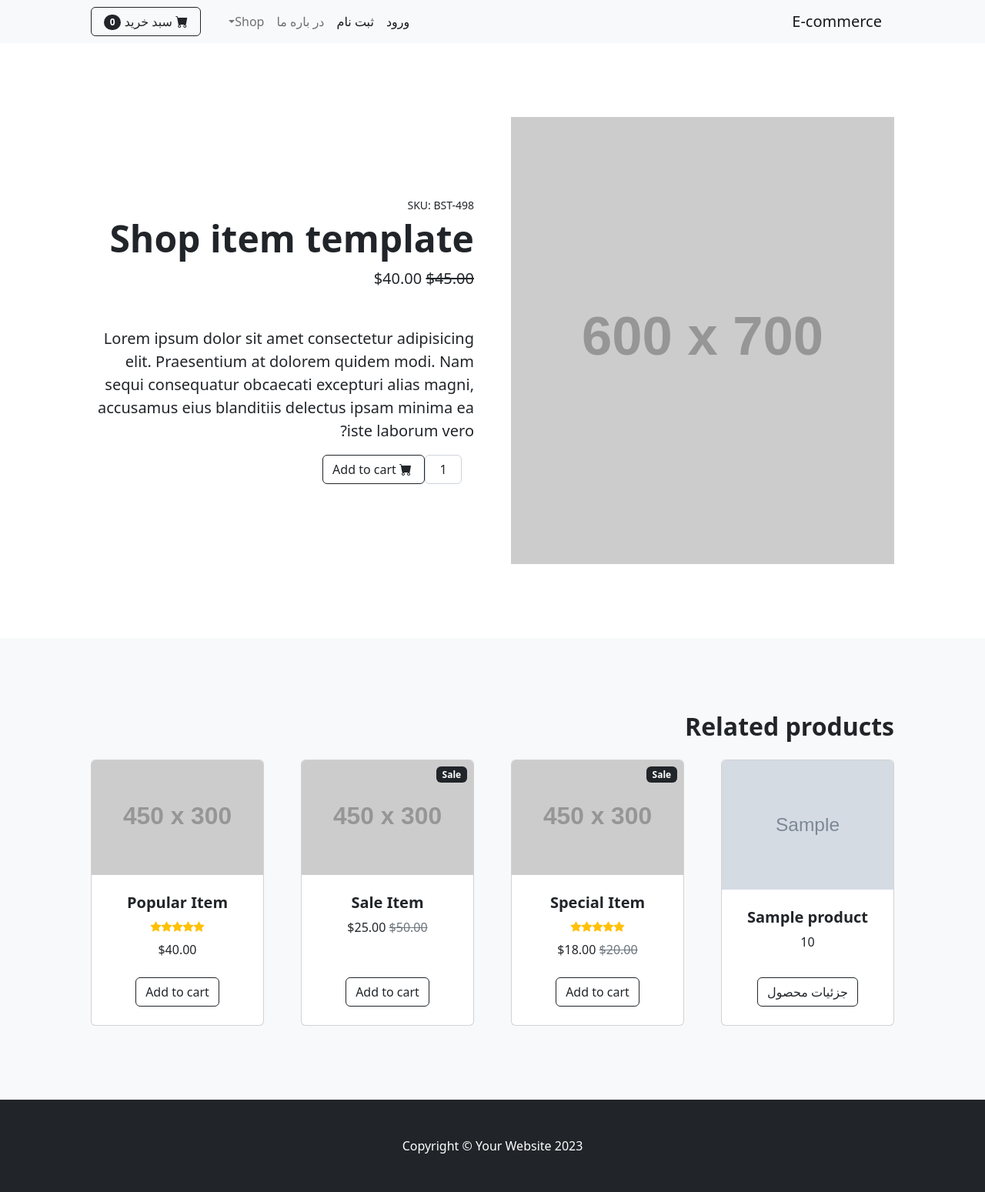
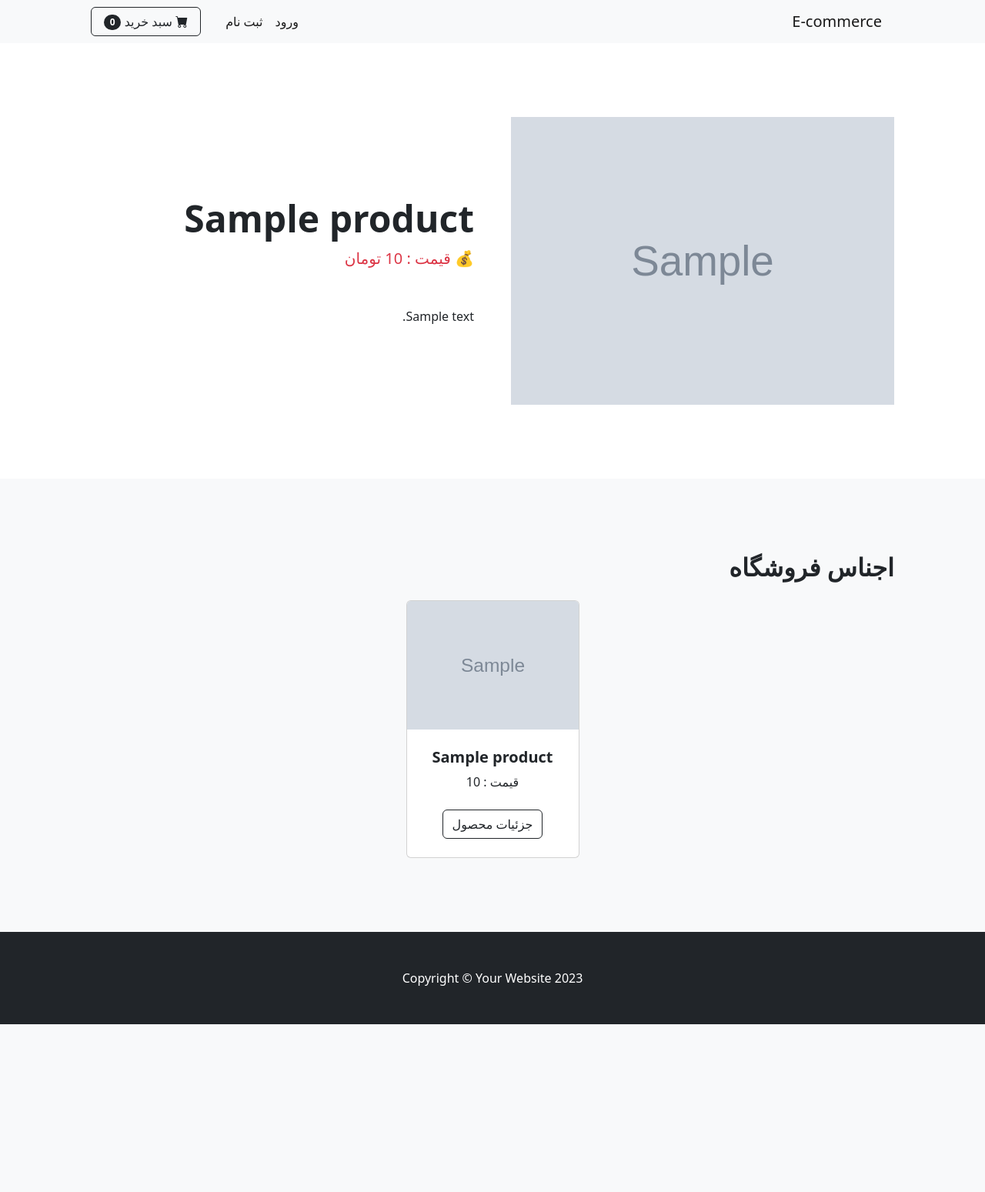
Before and after one commit to doostiyan/website, a Django app: page / in a window 1280 px wide. Shown: the whole page at 77% size. After the commit the page ends 1331 px from the top, so only its background shows below. Run offline with Django 5.2, Linux system fonts and the light colour scheme; tables that the repository leaves empty hold one stand-in row (values such as "Sample post"); grey boxes marked "Sample" are stand-in pictures; grey boxes labelled with a size stand in for pictures from a placeholder-image service; some libraries are stand-ins or nearby versions.

Commit message:
Update home.html

```diff
--- a/shop/views.py
+++ b/shop/views.py
@@ -10,11 +10,13 @@
 class HomeView(View):
     def get(self, request, category_slug=None):
         products = Product.objects.filter(available=True)
+        product = Product.objects.filter(available=True).order_by('-id').first()
         categories = Category.objects.filter(is_sub=False)
         if category_slug:
             category = Category.objects.get(slug=category_slug)
             products = products.filter(category=category)
-        return render(request, 'shop/index.html', {'products': products, 'categories': categories})
+        return render(request, 'shop/index.html', {'products': products, 'categories': categories
+                                                   , 'product': product})
 
 
 class ProductDetailView(View):
--- a/templates/base.html
+++ b/templates/base.html
@@ -10,6 +10,7 @@
         <!-- Favicon-->
         <link rel="icon" type="image/x-icon" href="{% static 'assets/favicon.ico' %}" />
         <!-- Bootstrap icons-->
+
         <link href="https://cdn.jsdelivr.net/npm/bootstrap-icons@1.5.0/font/bootstrap-icons.css" rel="stylesheet" />
         <!-- Core theme CSS (includes Bootstrap)-->
         <link href="{% static 'css/styles.css' %}" rel="stylesheet" />
--- a/templates/inc/navbar.html
+++ b/templates/inc/navbar.html
@@ -16,19 +16,33 @@
                     <li class="nav-item"><a class="nav-link active" aria-current="page"
                                             href="{% url 'accounts:register' %}">ثبت نام</a></li>
                 {% endif %}
-                <li class="nav-item"><a class="nav-link" href="#!">در باره ما</a></li>
-                <li class="nav-item dropdown">
-                    <a class="nav-link dropdown-toggle" id="navbarDropdown" href="#" role="button"
-                       data-bs-toggle="dropdown" aria-expanded="false">Shop</a>
-                    <ul class="dropdown-menu" aria-labelledby="navbarDropdown">
-                        <li><a class="dropdown-item" href="#!">All Products</a></li>
-                        <li>
-                            <hr class="dropdown-divider"/>
-                        </li>
-                        <li><a class="dropdown-item" href="#!">Popular Items</a></li>
-                        <li><a class="dropdown-item" href="#!">New Arrivals</a></li>
-                    </ul>
-                </li>
+                {#                <li class="nav-item"><a class="nav-link" href="#!">در باره ما</a></li>#}
+                <!-- Center Section: Categories -->
+                <div class="d-flex align-items-center categories-container" style="direction: ltr; text-align: left;">
+                    {% for category in categories %}
+                        <div class="btn-group me-2">
+                            <button type="button" class="btn btn-danger text-white">
+                                <a href="{{ category.get_absolute_url }}"
+                                   class="text-white text-decoration-none">{{ category.name }}</a>
+                            </button>
+                            {% if category.scategory.all %}
+                                <button type="button" class="btn btn-danger dropdown-toggle dropdown-toggle-split"
+                                        data-bs-toggle="dropdown" aria-expanded="false">
+                                    <span class="visually-hidden">Toggle Dropdown</span>
+                                </button>
+                                <ul class="dropdown-menu">
+                                    {% for sub in category.scategory.all %}
+                                        <li>
+                                            <a class="dropdown-item"
+                                               href="{{ sub.get_absolute_url }}">{{ sub.name }}</a>
+                                        </li>
+                                    {% endfor %}
+                                </ul>
+                            {% endif %}
+                        </div>
+                    {% endfor %}
+                </div>
+
             </ul>
             <form class="d-flex">
                 <a class="btn btn-outline-dark" href="{% url 'cart:cart' %}">
--- a/templates/shop/index.html
+++ b/templates/shop/index.html
@@ -1,27 +1,31 @@
 {% extends 'base.html' %}
 {% load static %}
 {% block content %}
+    {% load humanize %}
+
     <body>
     <!-- Product section-->
     <section class="py-5">
         <div class="container px-4 px-lg-5 my-5">
             <div class="row gx-4 gx-lg-5 align-items-center">
-                    <div class="col-md-6"><img class="card-img-top mb-5 mb-md-0" src="https://dummyimage.com/600x700/dee2e6/6c757d.jpg" alt="..." /></div>
+                <div class="col-md-6"><img class="card-img-top mb-5 mb-md-0" src="{{ product.image.url }}" alt="..."/>
+                </div>
                 <div class="col-md-6">
-                        <div class="small mb-1">SKU: BST-498</div>
-                        <h1 class="display-5 fw-bolder">Shop item template</h1>
+                    {#                        <div class="small mb-1">SKU: BST-498</div>#}
+                    <h1 class="display-5 fw-bolder">{{ product.name }}</h1>
                     <div class="fs-5 mb-5">
-                            <span class="text-decoration-line-through">$45.00</span>
-                            <span>$40.00</span>
+                        {#                            <span class="text-decoration-line-through"></span>#}
+                        <span class="text-danger">  💰 قیمت :  {{ product.price| intcomma }} تومان</span>
                     </div>
-                        <p class="lead">Lorem ipsum dolor sit amet consectetur adipisicing elit. Praesentium at dolorem quidem modi. Nam sequi consequatur obcaecati excepturi alias magni, accusamus eius blanditiis delectus ipsam minima ea iste laborum vero?</p>
-                        <div class="d-flex">
-                            <input class="form-control text-center me-3" id="inputQuantity" type="num" value="1" style="max-width: 3rem" />
-                            <button class="btn btn-outline-dark flex-shrink-0" type="button">
-                                <i class="bi-cart-fill me-1"></i>
-                                Add to cart
-                            </button>
-                        </div>
+                    <p class="card-text">{{ product.description|safe }}</p>
+                    {#                    <div class="d-flex">#}
+                    {#                        <input class="form-control text-center me-3" id="inputQuantity" type="num" value="1"#}
+                    {#                               style="max-width: 3rem"/>#}
+                    {#                        <button class="btn btn-outline-dark flex-shrink-0" type="button">#}
+                    {#                            <i class="bi-cart-fill me-1"></i>#}
+                    {#                            Add to cart#}
+                    {#                        </button>#}
+                    {#                    </div>#}
                 </div>
             </div>
         </div>
@@ -29,110 +33,121 @@
     <!-- Related items section-->
     <section class="py-5 bg-light">
         <div class="container px-4 px-lg-5 mt-5">
-                <h2 class="fw-bolder mb-4">Related products</h2>
+            <h2 class="fw-bolder mb-4">اجناس فروشگاه</h2>
             <div class="row gx-4 gx-lg-5 row-cols-2 row-cols-md-3 row-cols-xl-4 justify-content-center">
                 {% for product in products %}
                     <div class="col mb-5">
                         <div class="card h-100">
                             <!-- Product image-->
-                            <img class="card-img-top" src="{{ product.image.url }}" alt="..." />
+                            <img class="card-img-top" src="{{ product.image.url }}" alt="..."/>
+                            {#                            <a href="{{ product.get_absolute_url }}">#}
+                            {#                                <img class="card-img-top" src="{{ product.image.url }}" alt="..."/>#}
+                            {#                            </a>#}
                             <!-- Product details-->
                             <div class="card-body p-4">
                                 <div class="text-center">
                                     <!-- Product name-->
                                     <h5 class="fw-bolder">{{ product.name }}</h5>
                                     <!-- Product price-->
-                                    {{ product.price }}
+                                    قیمت : {{ product.price| intcomma }}
                                 </div>
                             </div>
                             <!-- Product actions-->
                             <div class="card-footer p-4 pt-0 border-top-0 bg-transparent">
-                                <div class="text-center"><a class="btn btn-outline-dark mt-auto" href="{{ product.get_absolute_url }}">جزئیات محصول</a></div>
+                                <div class="text-center"><a class="btn btn-outline-dark mt-auto"
+                                                            href="{{ product.get_absolute_url }}">جزئیات محصول</a></div>
                             </div>
                         </div>
                     </div>
                 {% endfor %}
-                    <div class="col mb-5">
-                        <div class="card h-100">
-                            <!-- Sale badge-->
-                            <div class="badge bg-dark text-white position-absolute" style="top: 0.5rem; right: 0.5rem">Sale</div>
-                            <!-- Product image-->
-                            <img class="card-img-top" src="https://dummyimage.com/450x300/dee2e6/6c757d.jpg" alt="..." />
-                            <!-- Product details-->
-                            <div class="card-body p-4">
-                                <div class="text-center">
-                                    <!-- Product name-->
-                                    <h5 class="fw-bolder">Special Item</h5>
-                                    <!-- Product reviews-->
-                                    <div class="d-flex justify-content-center small text-warning mb-2">
-                                        <div class="bi-star-fill"></div>
-                                        <div class="bi-star-fill"></div>
-                                        <div class="bi-star-fill"></div>
-                                        <div class="bi-star-fill"></div>
-                                        <div class="bi-star-fill"></div>
-                                    </div>
-                                    <!-- Product price-->
-                                    <span class="text-muted text-decoration-line-through">$20.00</span>
-                                    $18.00
-                                </div>
-                            </div>
-                            <!-- Product actions-->
-                            <div class="card-footer p-4 pt-0 border-top-0 bg-transparent">
-                                <div class="text-center"><a class="btn btn-outline-dark mt-auto" href="#">Add to cart</a></div>
-                            </div>
-                        </div>
-                    </div>
-                    <div class="col mb-5">
-                        <div class="card h-100">
-                            <!-- Sale badge-->
-                            <div class="badge bg-dark text-white position-absolute" style="top: 0.5rem; right: 0.5rem">Sale</div>
-                            <!-- Product image-->
-                            <img class="card-img-top" src="https://dummyimage.com/450x300/dee2e6/6c757d.jpg" alt="..." />
-                            <!-- Product details-->
-                            <div class="card-body p-4">
-                                <div class="text-center">
-                                    <!-- Product name-->
-                                    <h5 class="fw-bolder">Sale Item</h5>
-                                    <!-- Product price-->
-                                    <span class="text-muted text-decoration-line-through">$50.00</span>
-                                    $25.00
-                                </div>
-                            </div>
-                            <!-- Product actions-->
-                            <div class="card-footer p-4 pt-0 border-top-0 bg-transparent">
-                                <div class="text-center"><a class="btn btn-outline-dark mt-auto" href="#">Add to cart</a></div>
-                            </div>
-                        </div>
-                    </div>
-                    <div class="col mb-5">
-                        <div class="card h-100">
-                            <!-- Product image-->
-                            <img class="card-img-top" src="https://dummyimage.com/450x300/dee2e6/6c757d.jpg" alt="..." />
-                            <!-- Product details-->
-                            <div class="card-body p-4">
-                                <div class="text-center">
-                                    <!-- Product name-->
-                                    <h5 class="fw-bolder">Popular Item</h5>
-                                    <!-- Product reviews-->
-                                    <div class="d-flex justify-content-center small text-warning mb-2">
-                                        <div class="bi-star-fill"></div>
-                                        <div class="bi-star-fill"></div>
-                                        <div class="bi-star-fill"></div>
-                                        <div class="bi-star-fill"></div>
-                                        <div class="bi-star-fill"></div>
-                                    </div>
-                                    <!-- Product price-->
-                                    $40.00
-                                </div>
-                            </div>
-                            <!-- Product actions-->
-                            <div class="card-footer p-4 pt-0 border-top-0 bg-transparent">
-                                <div class="text-center"><a class="btn btn-outline-dark mt-auto" href="#">Add to cart</a></div>
-                            </div>
-                        </div>
-                    </div>
-                </div>
-            </div>
+                {#                <div class="col mb-5">#}
+                {#                    <div class="card h-100">#}
+                {#                        <!-- Sale badge-->#}
+                {#                        <div class="badge bg-dark text-white position-absolute" style="top: 0.5rem; right: 0.5rem">#}
+                {#                            Sale#}
+                {#                        </div>#}
+                {#                        <!-- Product image-->#}
+                {#                        <img class="card-img-top" src="https://dummyimage.com/450x300/dee2e6/6c757d.jpg" alt="..."/>#}
+                {#                        <!-- Product details-->#}
+                {#                        <div class="card-body p-4">#}
+                {#                            <div class="text-center">#}
+                {#                                <!-- Product name-->#}
+                {#                                <h5 class="fw-bolder">Special Item</h5>#}
+                {#                                <!-- Product reviews-->#}
+                {#                                <div class="d-flex justify-content-center small text-warning mb-2">#}
+                {#                                    <div class="bi-star-fill"></div>#}
+                {#                                    <div class="bi-star-fill"></div>#}
+                {#                                    <div class="bi-star-fill"></div>#}
+                {#                                    <div class="bi-star-fill"></div>#}
+                {#                                    <div class="bi-star-fill"></div>#}
+                {#                                </div>#}
+                {#                                <!-- Product price-->#}
+                {#                                <span class="text-muted text-decoration-line-through">$20.00</span>#}
+                {#                                $18.00#}
+                {#                            </div>#}
+                {#                        </div>#}
+                {#                        <!-- Product actions-->#}
+                {#                        <div class="card-footer p-4 pt-0 border-top-0 bg-transparent">#}
+                {#                            <div class="text-center"><a class="btn btn-outline-dark mt-auto" href="#">Add to cart</a>#}
+                {#                            </div>#}
+                {#                        </div>#}
+                {#                    </div>#}
+                {#                </div>#}
+                {#                <div class="col mb-5">#}
+                {#                    <div class="card h-100">#}
+                {#                        <!-- Sale badge-->#}
+                {#                        <div class="badge bg-dark text-white position-absolute" style="top: 0.5rem; right: 0.5rem">#}
+                {#                            Sale#}
+                {#                        </div>#}
+                {#                        <!-- Product image-->#}
+                {#                        <img class="card-img-top" src="https://dummyimage.com/450x300/dee2e6/6c757d.jpg" alt="..."/>#}
+                {#                        <!-- Product details-->#}
+                {#                        <div class="card-body p-4">#}
+                {#                            <div class="text-center">#}
+                {#                                <!-- Product name-->#}
+                {#                                <h5 class="fw-bolder">Sale Item</h5>#}
+                {#                                <!-- Product price-->#}
+                {#                                <span class="text-muted text-decoration-line-through">$50.00</span>#}
+                {#                                $25.00#}
+                {#                            </div>#}
+                {#                        </div>#}
+                {#                        <!-- Product actions-->#}
+                {#                        <div class="card-footer p-4 pt-0 border-top-0 bg-transparent">#}
+                {#                            <div class="text-center"><a class="btn btn-outline-dark mt-auto" href="#">Add to cart</a>#}
+                {#                            </div>#}
+                {#                        </div>#}
+                {#                    </div>#}
+                {#                </div>#}
+                {#                <div class="col mb-5">#}
+                {#                    <div class="card h-100">#}
+                {#                        <!-- Product image-->#}
+                {#                        <img class="card-img-top" src="https://dummyimage.com/450x300/dee2e6/6c757d.jpg" alt="..."/>#}
+                {#                        <!-- Product details-->#}
+                {#                        <div class="card-body p-4">#}
+                {#                            <div class="text-center">#}
+                {#                                <!-- Product name-->#}
+                {#                                <h5 class="fw-bolder">Popular Item</h5>#}
+                {#                                <!-- Product reviews-->#}
+                {#                                <div class="d-flex justify-content-center small text-warning mb-2">#}
+                {#                                    <div class="bi-star-fill"></div>#}
+                {#                                    <div class="bi-star-fill"></div>#}
+                {#                                    <div class="bi-star-fill"></div>#}
+                {#                                    <div class="bi-star-fill"></div>#}
+                {#                                    <div class="bi-star-fill"></div>#}
+                {#                                </div>#}
+                {#                                <!-- Product price-->#}
+                {#                                $40.00#}
+                {#                            </div>#}
+                {#                        </div>#}
+                {#                        <!-- Product actions-->#}
+                {#                        <div class="card-footer p-4 pt-0 border-top-0 bg-transparent">#}
+                {#                            <div class="text-center"><a class="btn btn-outline-dark mt-auto" href="#">Add to cart</a>#}
+                {#                            </div>#}
+                {#                        </div>#}
+                {#                    </div>#}
+                {#                </div>#}
+                {#            </div>#}
+                {#        </div>#}
     </section>
     </body>
 {% endblock %}
```
Also changed, not shown: templates/accounts/login.html (+15 -6 lines), templates/accounts/register.html (+15 -6 lines). Lines whose indentation alone changed are shown as unchanged.
